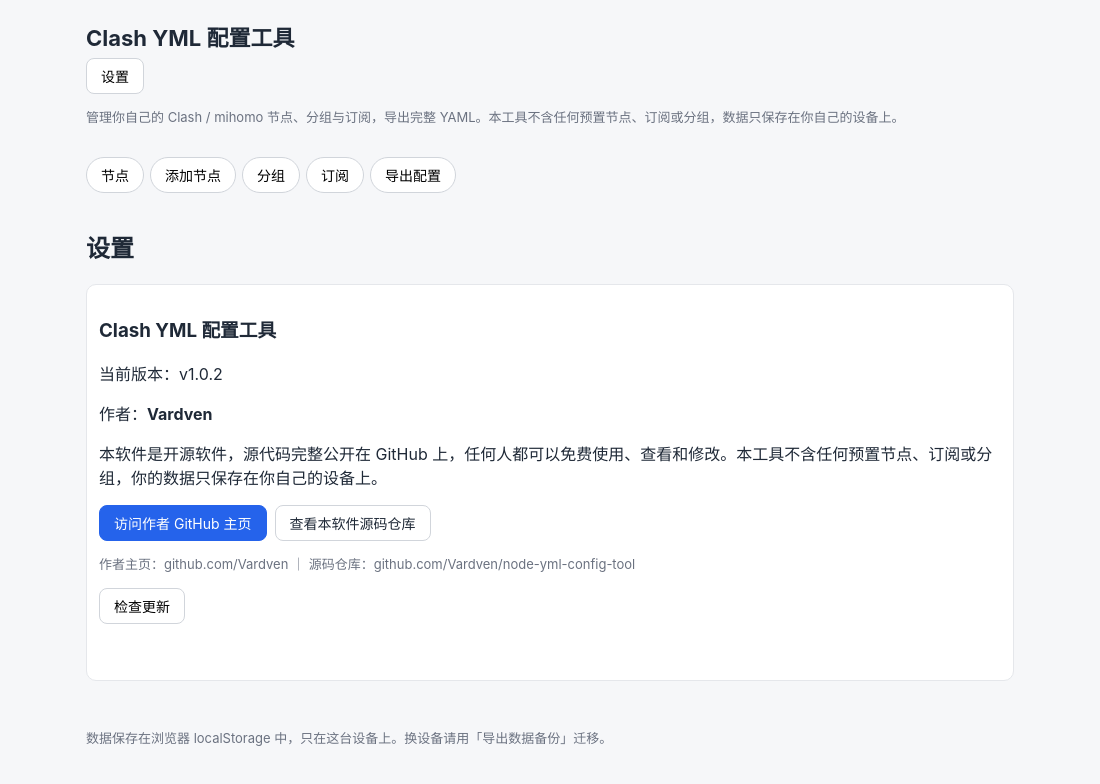
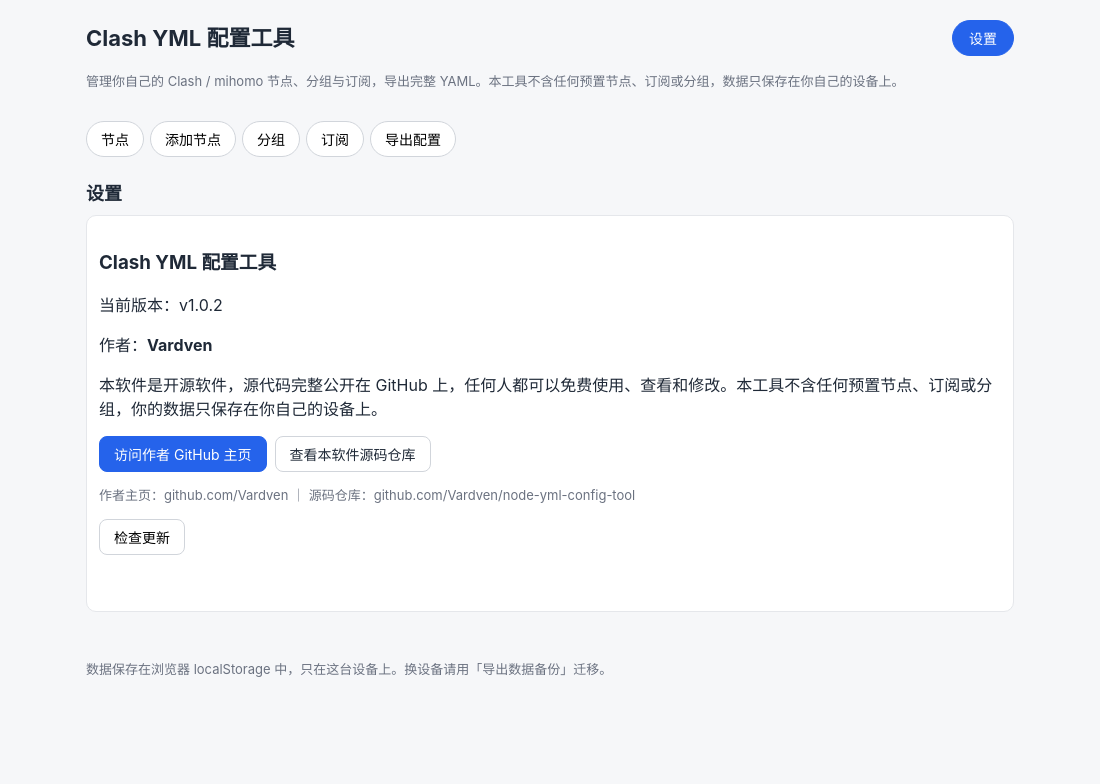
Before and after one commit to Vardven/node-yml-config-tool, an Electron app: page www/index.html in a window 1100 px wide. Both pictures are taken after a click on the button "设置". Drawn offline with Linux system fonts and the light colour scheme; no server answers.

Commit message:
Style header row, Settings button and settings title

```diff
--- a/www/css/style.css
+++ b/www/css/style.css
@@ -1,6 +1,10 @@
 * { box-sizing: border-box; }
 body { margin: 0; font-family: -apple-system, "PingFang SC", "Microsoft YaHei", sans-serif; background: #f6f7f9; color: #1f2937; }
 header { padding: 20px 16px 8px; max-width: 960px; margin: 0 auto; }
+.header-row { display: flex; align-items: flex-start; justify-content: space-between; gap: 12px; }
+#settings-btn { border: 1px solid #d1d5db; background: #fff; border-radius: 999px; padding: 7px 16px; cursor: pointer; flex-shrink: 0; font-size: 14px; }
+#settings-btn.active { background: #2563eb; color: #fff; border-color: #2563eb; }
+.settings-title { font-size: 18px; margin: 6px 0 4px; }
 h1 { font-size: 22px; margin: 0 0 6px; }
 .sub, .hint { color: #6b7280; font-size: 13px; line-height: 1.6; }
 .tabs { display: flex; gap: 6px; flex-wrap: wrap; max-width: 960px; margin: 8px auto; padding: 0 16px; }
```
